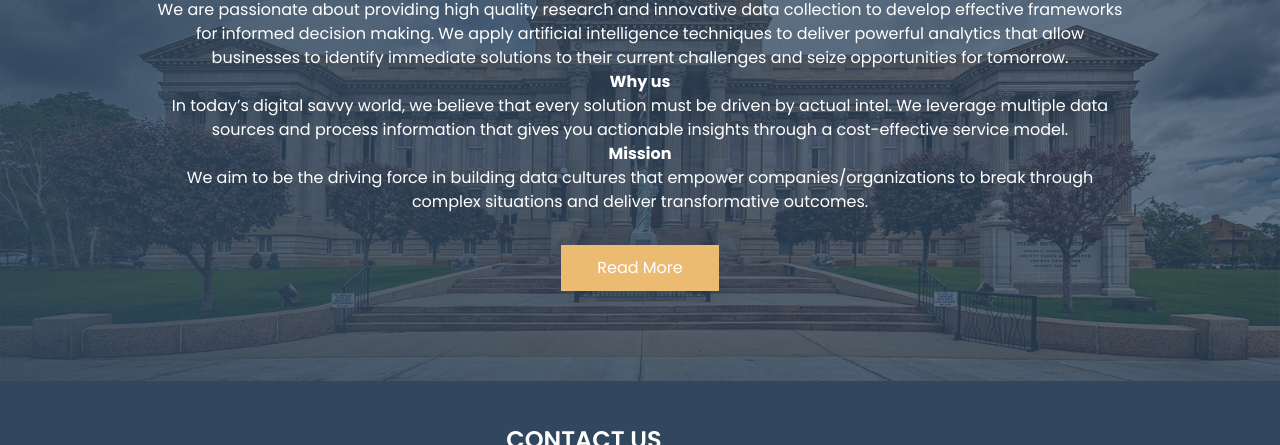
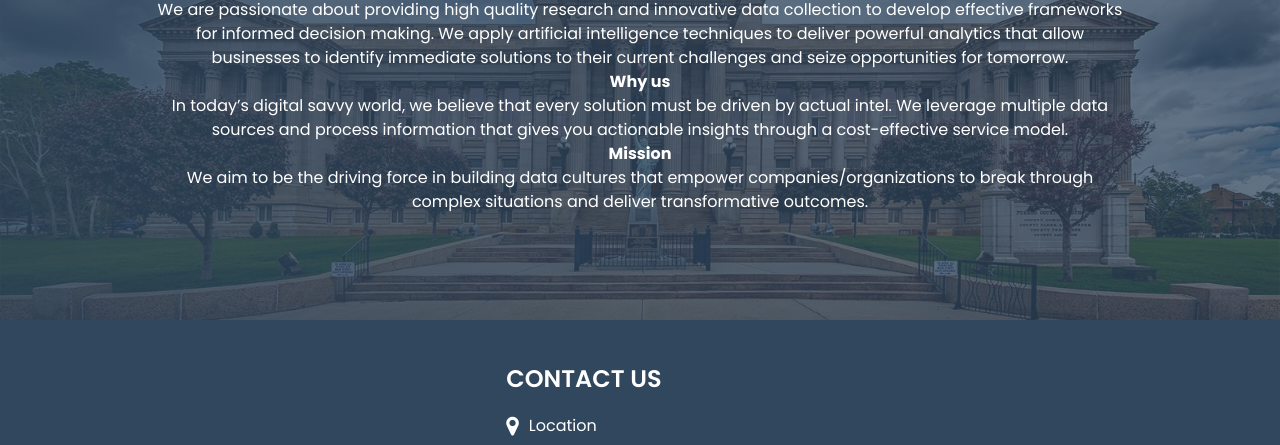
Before and after one commit to researchdatahouse/researchdatahouse.github.io, a plain HTML site: page about.html in a window 1280 px wide. Shown: the part 294-739 px from the top of the page. Drawn offline with nearby package versions, Linux system fonts and the light colour scheme; some packages are replaced by stand-ins of ours.

Commit message:
Update about.html

```diff
--- a/about.html
+++ b/about.html
@@ -126,9 +126,9 @@
           <br>
             We aim to be the driving force in building data cultures that empower companies/organizations to break through complex situations and deliver transformative outcomes.
         </p>
-        <a href="about.html" class="">
+<!--         <a href="about.html" class="">
           Read More
-        </a>
+        </a> -->
       </div>
     </div>
   </section>
```
